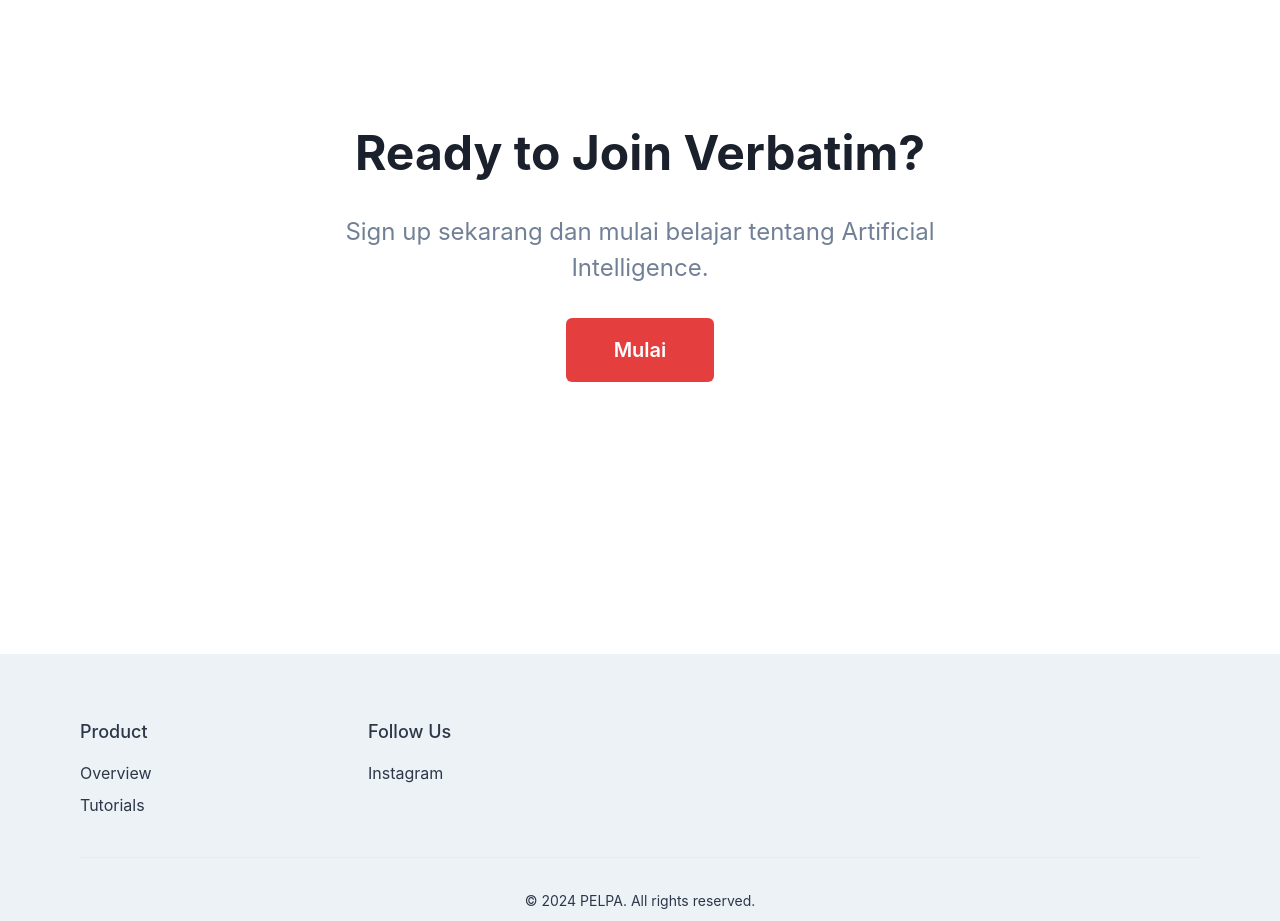
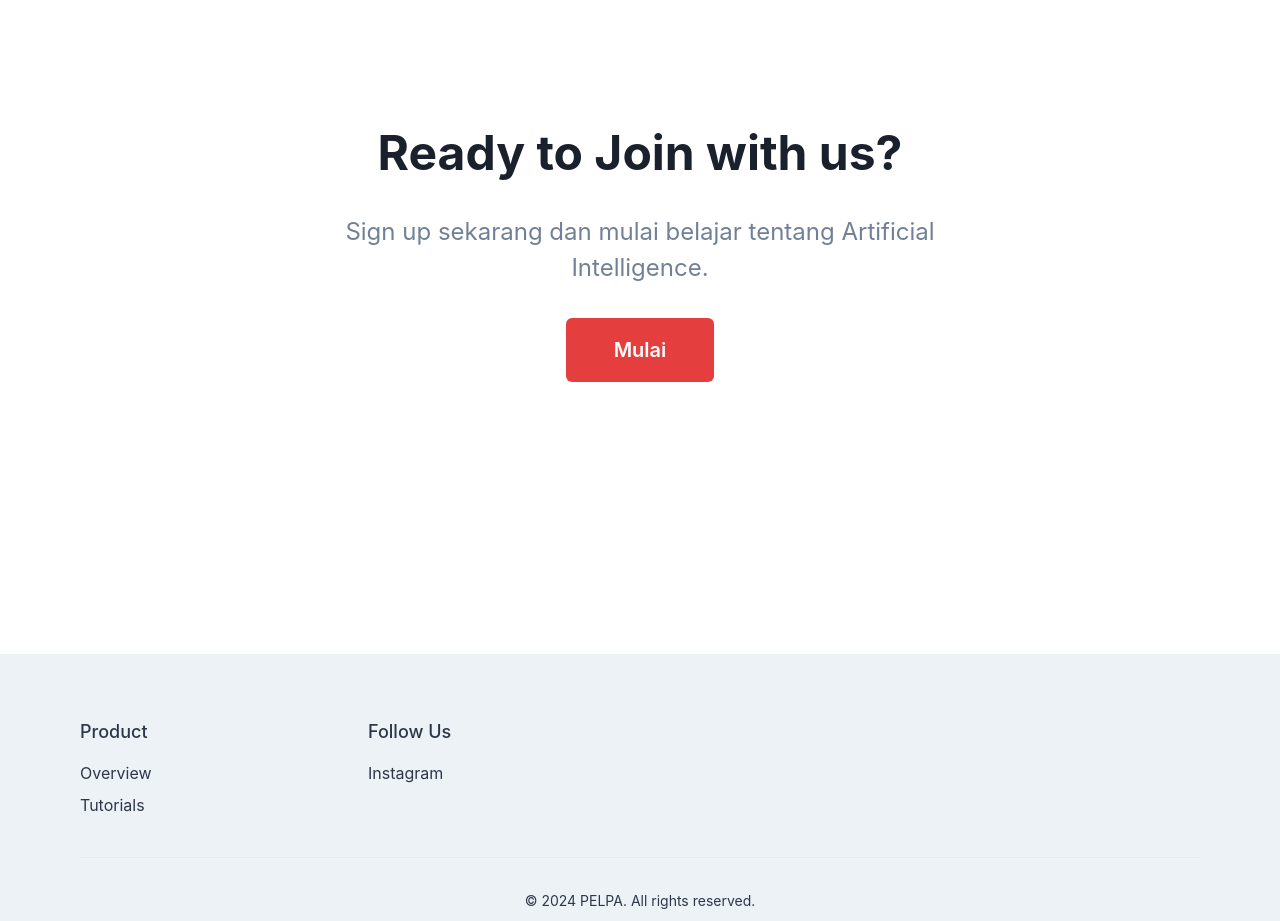
Before and after one commit to GPT-Engineer-App/glassy-verbatim-44, a React (Vite) app: page / in a window 1280 px wide. Shown: the part 2340-3261 px from the top of the page. Built offline with nearby package versions, Linux system fonts and the light colour scheme.

Commit message:
Update Index.jsx
Update tampilan

```diff
--- a/src/pages/Index.jsx
+++ b/src/pages/Index.jsx
@@ -58,7 +58,7 @@ const Index = () => {
 
         <Box py={40}>
           <VStack spacing={8} textAlign="center">
-            <Heading fontSize="5xl">Ready to Join Verbatim?</Heading>
+            <Heading fontSize="5xl">Ready to Join with us?</Heading>
             <Text fontSize="2xl" maxW="2xl" mx="auto" color="gray.500">
               Sign up sekarang dan mulai belajar tentang Artificial Intelligence.
             </Text>
```
